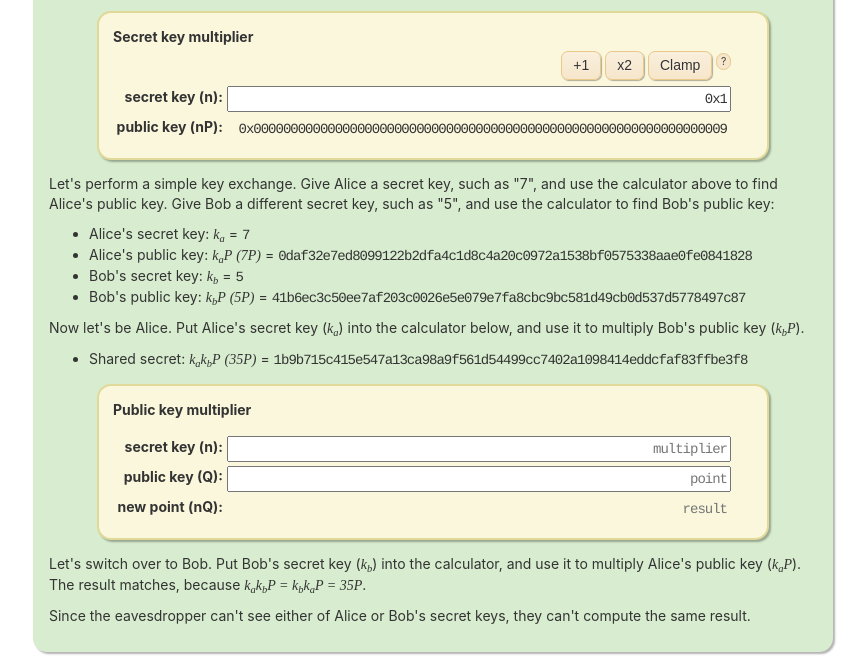
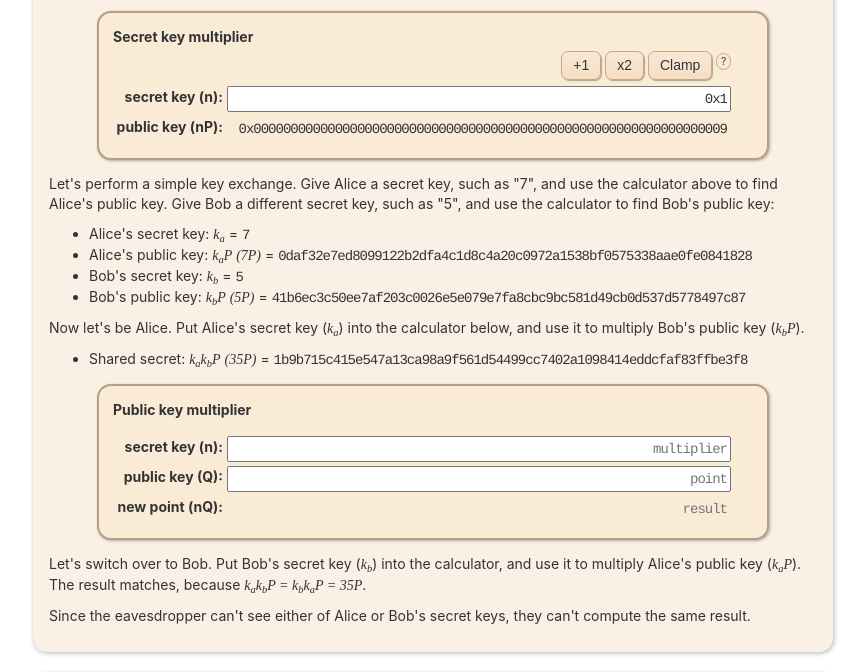
Before and after one commit to syncsynchalt/illustrated-x25519, a plain HTML site: page site/index.html in a window 1280 px wide. Shown: the part 1374-2046 px from the top of the page, without its empty margins (207-1074 px from the left). Drawn offline with Linux system fonts and the light colour scheme; files whose address does not match are found by name.

Commit message:
Better colors

```diff
--- a/site/x25519.css
+++ b/site/x25519.css
@@ -4,7 +4,6 @@ body {
 
 .math {
     font-family: "Times New Roman", serif;
-    /*font-family: "Courier", monospace;*/
     font-style: oblique;
 }
 input.long {
@@ -81,11 +80,11 @@ img.cute-graph {
 .section {
     font-size: 14px;
     margin: 1.5em auto;
-    background-color: #D8EDCF;
+    background-color: linen;
     padding: 1em;
     border-radius: 1em;
     border: 2px solid transparent;
-    box-shadow: rgba(0, 0, 0, 0.3) 2px 2px 2px;
+    box-shadow: 1px 1px 5px rgba(0, 0, 0, 0.3);
     max-width: 800px;
 }
 
@@ -104,10 +103,10 @@ img.cute-graph {
     margin: 1em auto;
     padding: 1em;
     font-size: 14px;
-    background-color: #FAF7DC;
-    border: 2px solid #e0d998;
+    background-color: antiquewhite;
+    border: 2px solid #b6a083;
     border-radius: 1em;
-    box-shadow: rgba(0, 0, 0, 0.3) 2px 2px 2px;
+    box-shadow: 1px 1px 3px rgba(0, 0, 0, 0.3);
 }
 
 .calculator .calculator-title {
@@ -137,13 +136,13 @@ img.cute-graph {
     box-shadow: 1px 1px 1px rgba(0,0,0,.3);
 
     color: #333;
-    border: solid 1px #eac88a;
-    background: #f2dcb5;
-    background: linear-gradient(180deg, #f9efdc 1%, #f6e6cb 100%);
+    border: solid 1px #c5a884;
+    background: bisque;
+    background: linear-gradient(180deg, #f8e8d5 1%, #f5ddc3 100%);
 }
 .calculator button:hover {
-    background: #f5e4c7;
-    background: linear-gradient(180deg, #fbf5e9 1%, #f5e4c7 100%);
+    background: bisque;
+    background: linear-gradient(180deg, #f5ddc3 1%, #f8e8d5 100%);
 }
 .calculator button:active {
     position: relative;
@@ -171,9 +170,9 @@ table.table-not-full {
     text-align: center;
     min-width: 1.4em;
     color: #444;
-    background-color: #f6e6cb;
+    background-color: #f8e8d5;
     border-radius: 10px;
-    border: #eac88a 1px solid;
+    border: #c5a884 1px solid;
     user-select: none;
     cursor: help;
 }
@@ -214,7 +213,7 @@ table.table-not-full {
     margin: 0;
     padding: 2px;
     border-bottom: 1px solid grey;
-    background-color: #FFEFD5;
+    background-color: bisque;
     color: #555;
     line-height: 20px;
     font-family: "Helvetica Neue", Helvetica, Arial, sans-serif;
```
